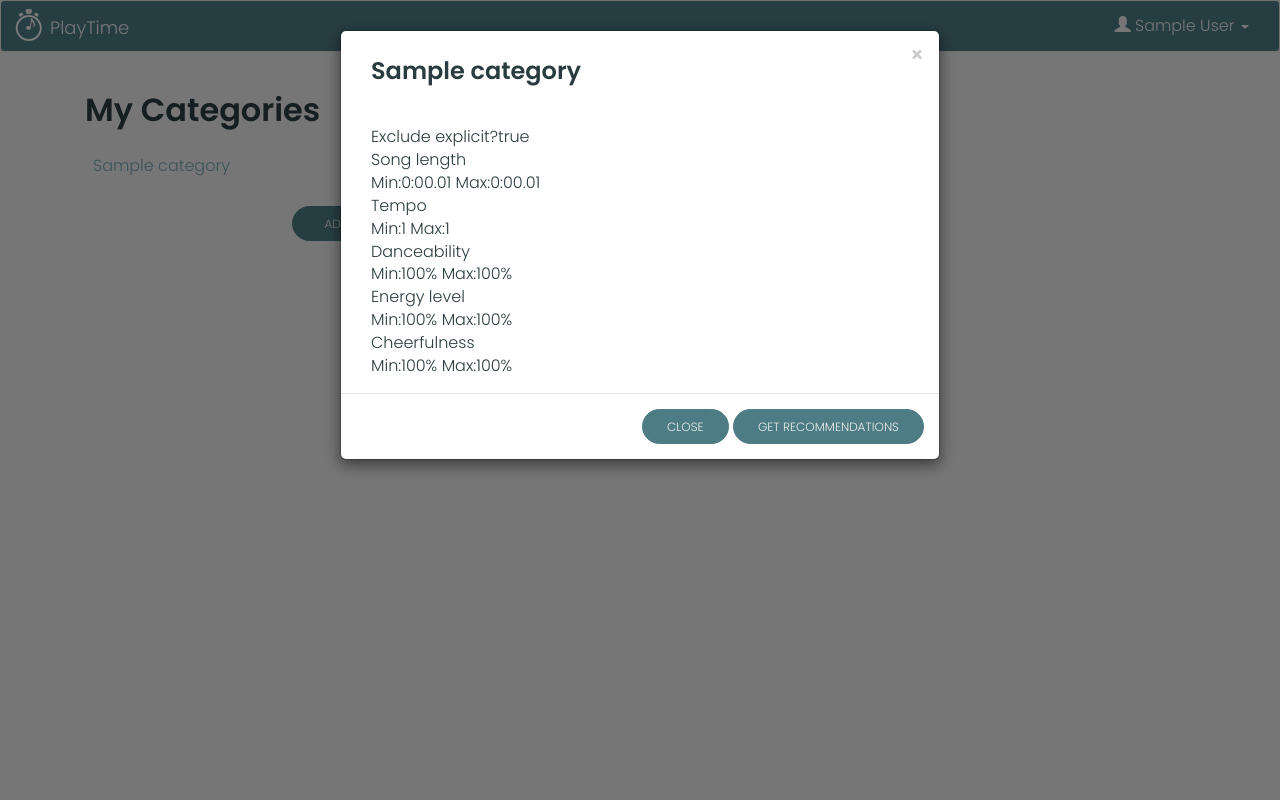
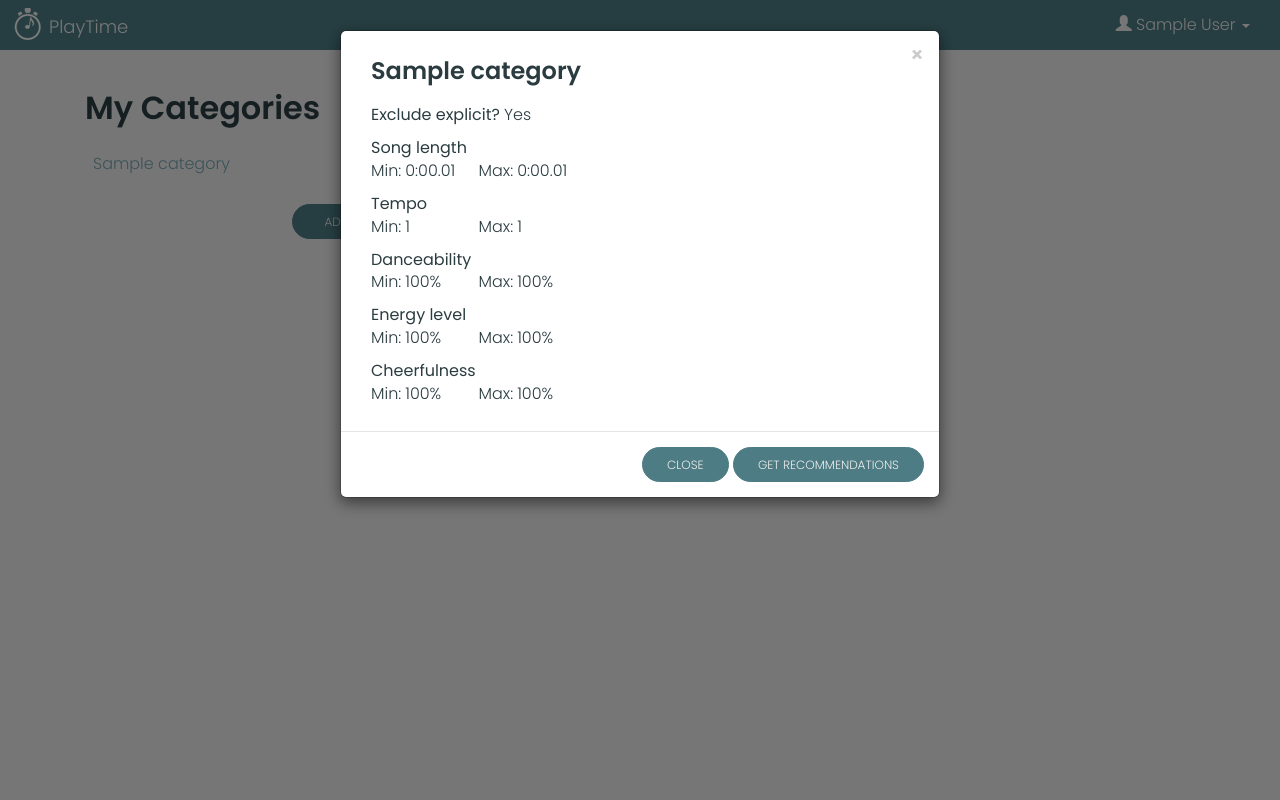
Before and after one commit to thevalerie/playtime, a Flask app: page /my_categories in a window 1280 px wide, after a click that opens the changed part. Run offline with Flask 2, Linux system fonts and the light colour scheme; the visitor is signed in with stand-in values (Sample User, id 1); tables that the repository leaves empty hold one stand-in row (values such as "Sample post"); some libraries are stand-ins or nearby versions.

Commit message:
Completed styling v3/modal styling & nav bar whiwhitespace removal

```diff
--- a/static/js/my-categories.js
+++ b/static/js/my-categories.js
@@ -42,7 +42,6 @@ $('.catListing').on('click', function(evt) {
     $('#cat-id-recommend').attr('href', '/get_recommendations/' + catInfo.cat_id)
 
     $('#category-name').text(catInfo.cat_name);
-    $('#exclude_explicit').text(displayIfValid(catInfo.exclude_explicit));
     $('#min_duration_ms').text(toMinsSecs(catInfo.min_duration_ms));
     $('#max_duration_ms').text(toMinsSecs(catInfo.max_duration_ms));
     $('#min_tempo').text(displayIfValid(catInfo.min_tempo));
@@ -53,6 +52,12 @@ $('.catListing').on('click', function(evt) {
     $('#max_energy').text(toPercentage(catInfo.max_energy));
     $('#min_valence').text(toPercentage(catInfo.min_valence));
     $('#max_valence').text(toPercentage(catInfo.max_valence));
+
+    if (catInfo.exclude_explicit) {
+        $('#exclude_explicit').text('Yes');
+    } else {
+        $('#exclude_explicit').text('No');
+    }
 
     $('#viewCatModal').show();
 });
--- a/static/styles.css
+++ b/static/styles.css
@@ -29,7 +29,7 @@ h2 {
 }
 
 h3 {
-    font-size: 24;
+    font-size: 24px;
 }
 
 th {
@@ -43,6 +43,25 @@ a {
 a:hover {
     color: #DD8787;
     text-decoration: none;
+}
+
+input {
+    border-radius: 5px;
+    border-style: solid;
+    border-width: 1px;
+    border-color: #4D7C84;
+    margin: 2px 2px 2px 4px;
+}
+
+input::placeholder {
+    font-size: 12px;
+    margin: 2px;
+}
+
+label {
+    font-weight: 400;
+    margin-top: 6px;
+    margin-bottom: 4px;
 }
 
 .jumbotron {
@@ -59,6 +78,8 @@ a:hover {
 .navbar-default {
     background-color: #4D7C84;
     color: #EDEDED;
+    border: none;
+    border-radius: 0px;
 }
 
 .navbar-brand {
@@ -84,6 +105,7 @@ a:hover {
 
 .modal-header {
     border: none;
+    padding: 15px 15px 8px 15px;
 }
 
 .modal-header-text {
@@ -92,8 +114,31 @@ a:hover {
     /*margin-bottom: .5em;*/
 }
 
+.modal-body {
+    padding: 0px 15px 15px;
+}
+
 .form>.input {
     margin: .25em;
+}
+
+.row {
+    margin-right: 0px;
+    margin-left: 0px;
+    padding-bottom: 10px;
+}
+
+.categoryLabel {
+    font-weight: 400;
+}
+
+.categoryItem {
+    padding-left: 4px;
+}
+
+.categoryMin {
+    float: left;
+    width: 20%
 }
 
 .btn-default {
--- a/templates/my_categories.html
+++ b/templates/my_categories.html
@@ -37,23 +37,34 @@
                 </div>
                 <div class='modal-body'>
                 <div class="container-fluid">
-                    Exclude explicit?<span id='exclude_explicit'></span>
-                        <br>Song length<br>
-                            Min:<span id="min_duration_ms"></span>
-                            Max:<span id="max_duration_ms"></span>
-                        <br>Tempo<br>
-                            Min:<span id="min_tempo"></span>
-                            Max:<span id="max_tempo"></span>
-                        <br>Danceability<br>
-                            Min:<span id="min_danceability"></span>
-                            Max:<span id="max_danceability"></span>
-                        <br>Energy level<br>
-                            Min:<span id="min_energy"></span>
-                            Max:<span id="max_energy"></span>
-                        <br>Cheerfulness<br>
-                            Min:<span id="min_valence"></span>
-                            Max:<span id="max_valence"></span>
-                        <br>
+                    <div class="row categoryRow">
+                        <span class="categoryLabel">Exclude explicit?</span><span class="categoryItem" id='exclude_explicit'></span>
+                    </div>
+                    <div class="row categoryRow">
+                        <span class="categoryLabel">Song length</span><br>
+                            <span class="categoryMin">Min:<span class="categoryItem" id="min_duration_ms"></span></span>
+                            Max:<span class="categoryItem" id="max_duration_ms"></span>
+                    </div>
+                    <div class="row categoryRow">
+                        <span class="categoryLabel">Tempo</span><br>
+                            <span class="categoryMin">Min:<span class="categoryItem" id="min_tempo"></span></span>
+                            Max:<span class="categoryItem" id="max_tempo"></span>
+                    </div>
+                    <div class="row categoryRow">
+                        <span class="categoryLabel">Danceability</span><br>
+                            <span class="categoryMin">Min:<span class="categoryItem" id="min_danceability"></span></span>
+                            Max:<span class="categoryItem" id="max_danceability"></span>
+                    </div>
+                    <div class="row categoryRow">
+                        <span class="categoryLabel">Energy level</span><br>
+                            <span class="categoryMin">Min:<span class="categoryItem" id="min_energy"></span></span>
+                            Max:<span class="categoryItem" id="max_energy"></span>
+                    </div>
+                    <div class="row categoryRow">
+                        <span class="categoryLabel">Cheerfulness</span><br>
+                            <span class="categoryMin">Min:<span class="categoryItem" id="min_valence"></span></span>
+                            Max:<span class="categoryItem" id="max_valence"></span>
+                    </div>
                 </div>
                 </div>
                 <div class='modal-footer'>
@@ -74,25 +85,26 @@
                 </div>
                 <div class='modal-body'>
                 <div class="container-fluid">
-                    <form class='form' id="newCategoryForm" action="/create_category" method='POST'>
-                        Category name:<br>
-                        <input type="text" name="cat_name" placeholder="required" required>
-                        Exclude explicit?<input type="checkbox" name="exclude_explicit" value="true">
-                        <br>Song length<br>
-                            Min:<input type="text" name="min_duration_ms" placeholder="mins:secs">
-                            Max:<input type="text" name="max_duration_ms" placeholder="mins:secs">
-                        <br>Tempo<br>
-                            Min:<input type="number" name="min_tempo" placeholder="BPM (beats per minute)">
-                            Max:<input type="number" name="max_tempo" placeholder="BPM (beats per minute)">
-                        <br>Danceability<br>
-                            Min:<input type="number" name="min_danceability" placeholder="percent, 1-100" pattern=[1-100]>%
-                            Max:<input type="number" name="max_danceability" placeholder="percent, 1-100" pattern=[1-100]>%
-                        <br>Energy level<br>
-                            Min:<input type="number" name="min_energy" placeholder="percent, 1-100" pattern=[1-100]>%
-                            Max:<input type="number" name="max_energy" placeholder="percent, 1-100" pattern=[1-100]>%
-                        <br>Cheerfulness<br>
-                            Min:<input type="number" name="min_valence" placeholder="percent, 1-100" pattern=[1-100]>%
-                            Max:<input type="number" name="max_valence" placeholder="percent, 1-100" pattern=[1-100]>%
+                    <form class='form form-inline' id="newCategoryForm" action="/create_category" method='POST'>
+                        <label for="formGroupCatName">Name</label>
+                        <input id='formGroupCatName' type="text" name="cat_name" placeholder=" required" required>
+                        <br><label for="formGroupExcludeExplicit">Exclude explicit?</label>
+                        <input id=for="formGroupExcludeExplicit" type="checkbox" name="exclude_explicit" value="true">
+                        <br><label for="formGroupMinDuration">Song length</label><br>
+                            Min:<input id="formGroupMinDuration" type="text" name="min_duration_ms" placeholder=" mins:secs">
+                            Max:<input type="text" name="max_duration_ms" placeholder=" mins:secs">
+                        <br><label for="formGroupMinTempo">Tempo</label><br>
+                            Min:<input id="formGroupMinTempo" type="number" name="min_tempo" placeholder=" BPM">
+                            Max:<input type="number" name="max_tempo" placeholder=" BPM">
+                        <br><label for="formGroupMinDanceability">Danceability</label><br>
+                            Min:<input id="formGroupMinDanceability" type="number" name="min_danceability" placeholder=" percent, 1-100" pattern=[1-100]>%
+                            Max:<input type="number" name="max_danceability" placeholder=" percent, 1-100" pattern=[1-100]>%
+                        <br><label for="formGroupMinEnergy">Energy level</label><br>
+                            Min:<input id="formGroupMinEnergy" type="number" name="min_energy" placeholder=" percent, 1-100" pattern=[1-100]>%
+                            Max:<input type="number" name="max_energy" placeholder=" percent, 1-100" pattern=[1-100]>%
+                        <br><label for="formGroupMinValence">Positivity<br>
+                            Min:<input id="formGroupMinValence" type="number" name="min_valence" placeholder=" percent, 1-100" pattern=[1-100]>%
+                            Max:<input type="number" name="max_valence" placeholder=" percent, 1-100" pattern=[1-100]>%
                         <br>
                     </form>
                 </div>
--- a/templates/playlist.html
+++ b/templates/playlist.html
@@ -51,7 +51,7 @@
                 <th class='track-tempo default-show-col'>BPM</th>
                 <th class='track-danceability default-hide-col'>DANCEABILITY</th>
                 <th class='track-energy default-hide-col'>ENERGY</th>
-                <th class='track-valence default-hide-col'>CHEERFULNESS</th>
+                <th class='track-valence default-hide-col'>POSITIVITY</th>
                 <th class='track-is-explicit default-hide-col'>EXPLICIT?</th>
                 <th class='track-category default-hide-col'>CATEGORIES</th>
             </tr>
@@ -98,7 +98,7 @@
                     <input class='column-checkbox default-checked' type='checkbox' name='column-name' value='track-tempo' checked>BPM<br>
                     <input class='column-checkbox default-unchecked' type='checkbox' name='column-name' value='track-danceability'>Danceability<br>
                     <input class='column-checkbox default-unchecked' type='checkbox' name='column-name' value='track-energy'>Energy<br>
-                    <input class='column-checkbox default-unchecked' type='checkbox' name='column-name' value='track-valence'>Cheerfulness<br>
+                    <input class='column-checkbox default-unchecked' type='checkbox' name='column-name' value='track-valence'>Positivity<br>
                     <input class='column-checkbox default-unchecked' type='checkbox' name='column-name' value='track-is-explicit'>Explicit?
                 </div>
                 <div class='modal-footer'>
```
Also changed, not shown: templates/recommendations.html (+6 -6 lines).
